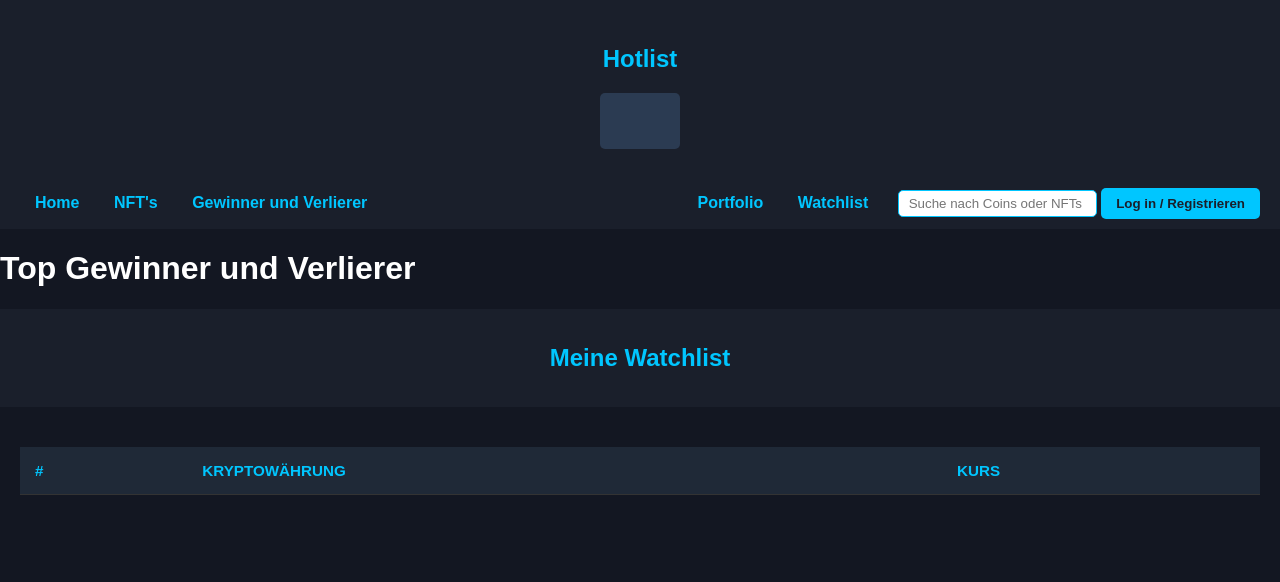
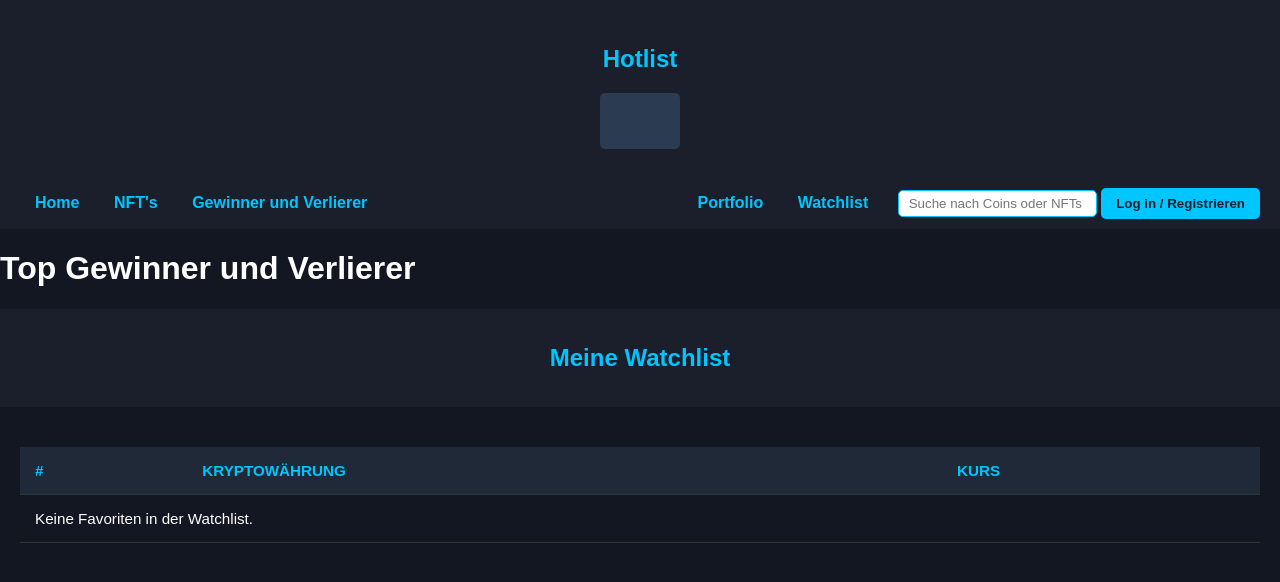
Before and after one commit to tschunusii/Yup, a website: page public/pages/watchlist.html in a window 1280 px wide. Drawn offline with Linux system fonts and the light colour scheme.

Commit message:
Update watchlist.html

```diff
--- a/public/pages/watchlist.html
+++ b/public/pages/watchlist.html
@@ -56,6 +56,6 @@
         </table>
     </main>
 
-    <script src="../public/scripts/watchlist.js"></script>
+    <script src="../scripts/watchlist.js"></script>
 </body>
 </html>
```
